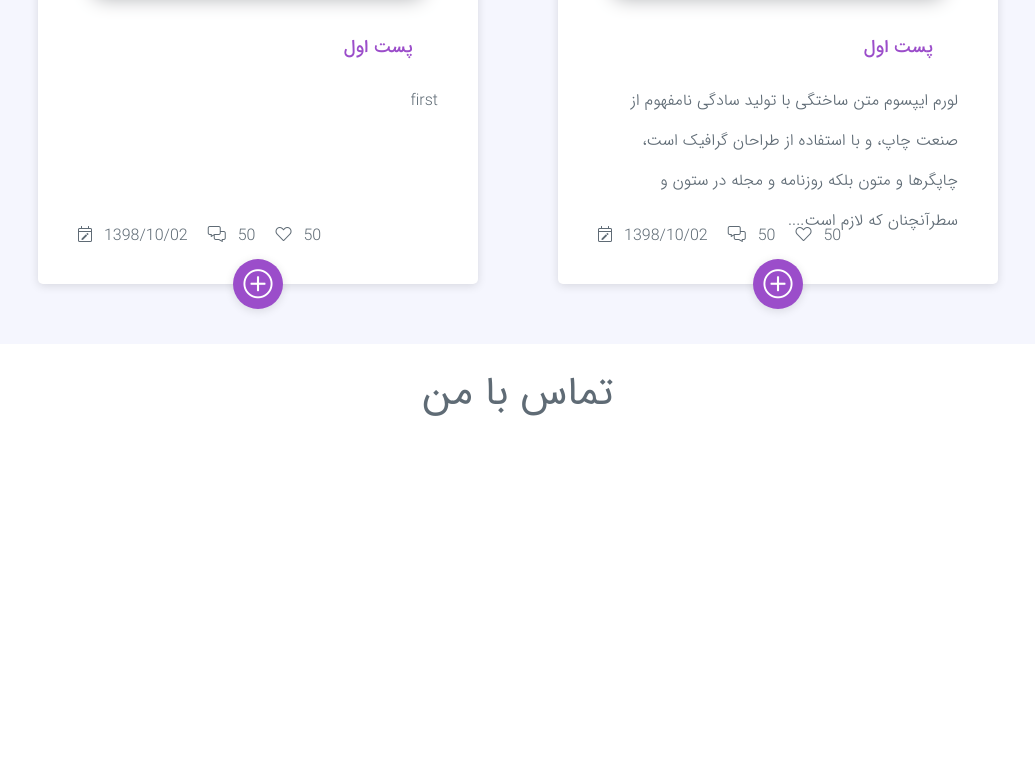
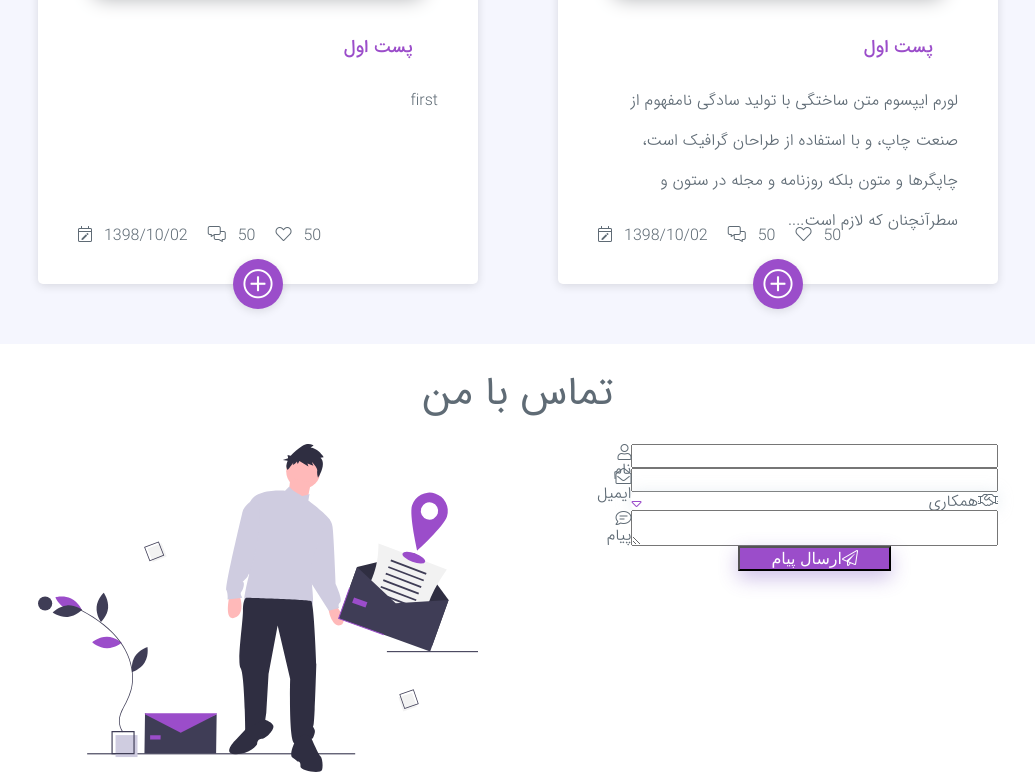
Before and after one commit to nerdpanda-ir/NerdPanda.Me, a React (Create React App) app: page / in a window 1280 px wide. Shown: the part 4118-4890 px from the top of the page, without its empty margins (122-1157 px from the left). Before the commit the page ends 4562 px from the top, so only its background shows below. Built offline with nearby package versions, Linux system fonts and the light colour scheme.

Commit message:
[file]{ContactMe.js}-> create contact me strucure forms and image !!!! and get form Element width Ref Api and set submit event for Form element !!!!!

```diff
--- a/src/components/Page/index/Main/ContactMe/ContactMe.js
+++ b/src/components/Page/index/Main/ContactMe/ContactMe.js
@@ -1,22 +1,119 @@
 /*====   import Sctipt    ====*/
     import React from "react";
     import GrayBig from "../../../../items/Title/GrayBig/GrayBig";
+    import Container from "../../../../Container/Container";
+    import Col from "../../../../items/Col/Col";
+    import ClearBoth from "../../../../items/ClearBoth/ClearBoth";
+    import VectorImg from "../../../../items/VectorImg/VectorImg";
+    import DropDown from "../../../../../plugins/DropDown/DropDown";
+
 /*====   import Sctipt    ====*/
 
 /*====   import Style    ====*/
     import '../../../../../css/Page/index/Main/ContactMe/ContactMe.css';
+/*====   import Style    ====*/
 
-/*====   import Style    ====*/
+/*====   import Files   ====*/
+    import contactImg from '../../../../../img/page/index/contactMe.svg'
+/*====   import Files   ====*/
 export default class ContactMe extends React.Component{
+    constructor() {
+        super();
+        this.elements = {form : React.createRef()}
+    }
     render() {
         let result =
             (
                 <React.Fragment>
                     <section id='contactMe'>
                         <GrayBig tagName='h2'>تماس با من </GrayBig>
+                        <Container>
+                            <Col className='col-6 flR'>
+                                <form className='col-11' autoComplete='off' ref={this.elements.form}>
+                                    <Col className='inputWrapper posRel col-10'>
+                                        <input type="text" id='nickName' className='col-12 boxSBB'/>
+                                        <label htmlFor='nickName' className='posAb'>
+                                            <i className="fal fa-user"></i>
+                                            <span className='contactLable'>
+                                                نام
+                                            </span>
+                                        </label>
+                                    </Col>
+                                    <Col className='inputWrapper posRel col-10'>
+                                        <input type="text" id='email' className='col-12 boxSBB'/>
+                                        <label htmlFor='email' className='posAb'>
+                                            <i className="fal fa-envelope-open"></i>
+                                            <span className='contactLable'>
+                                                ایمیل
+                                            </span>
+                                        </label>
+                                    </Col>
+                                    <Col className='inputWrapper col-10 posRel' id='optionsWrapper'>
+                                        {/*                                      <label>
+                                            <i className="fal fa-user"></i>
+                                            <span className='contactLable'>
+                                                موضوع
+                                            </span>
+                                        </label>*/}
+                                        <DropDown setting={{selected : {id: "contactOptionSelect", defaltSelect :3, imgClass : 'contactOptionsIcon'}, arrow : {id : 'contactArrow'}, list : {id : 'contactOptions'  , lablelClass : 'contactOptionLable' , imgClass : 'contactOptionsIcon'}}}>
+                                            <section className='sh2 br5' id='contactOptionSelect'>
+                                                <i className="fal fa-sort-down color-secound flL" id="contactArrow"></i>
+                                            </section>
+                                            <ul id='contactOptions' className='disN col-12 sh6 bg-white boxSBB posAb'>
+                                                <li>
+                                                    <i className="fal fa-theater-masks  contactOptionsIcon"></i>
+                                                    <span className="contactOptionLable ">پیشنهادات و انتقادات </span>
+                                                </li>
+                                                <li>
+                                                    <i className="fal fa-lightbulb-on contactOptionsIcon"></i>
+                                                    <span className="contactOptionLable">پروژه</span>
+                                                </li>
+                                                <li>
+                                                    <i className="fal fa-comments-alt-dollar contactOptionsIcon"></i>
+                                                    <span className="contactOptionLable">مشورت</span>
+                                                </li>
+                                                <li>
+                                                    <i className="fal fa-handshake  contactOptionsIcon"></i>
+                                                    <span className="contactOptionLable">همکاری</span>
+                                                </li>
+                                            </ul>
+                                        </DropDown>
+                                    </Col>
+                                    <Col className='inputWrapper posRel col-10'>
+                                        <textarea id='msg' className='col-12 boxSBB'/>
+                                        <label htmlFor='msg' className='posAb'>
+                                            <i className="fal fa-comment-lines"></i>
+                                            <span className='contactLable'>
+                                                پیام
+                                            </span>
+                                        </label>
+                                    </Col>
+                                    <Col className='inputWrapper posRel col-10 textCenter'>
+                                        <button className='btn bg-perple-dark color-white col-5 brN sh4'>
+                                            <i className="fal fa-paper-plane"></i>
+                                            ارسال پیام
+                                        </button>
+                                    </Col>
+
+                                </form>
+                            </Col>
+                            <Col className='col-6 flR dirL' id='contactMedia'>
+                                <VectorImg src={contactImg} alt='contactMe'/>
+                            </Col>
+                            <ClearBoth />
+                        </Container>
                     </section>
                 </React.Fragment>
             );
         return result;
     }
+    componentDidMount() {
+        this.elements.form.current.addEventListener('submit',this.submitEventHandler)
+    }
+    submitEventHandler(ev)
+    {
+        ev.preventDefault();
+        window.alert('متاسفانه ارتباط با سرور برقرار نیست لطفا بعدا تلاش فرمایید ')
+
+    }
 }
```
